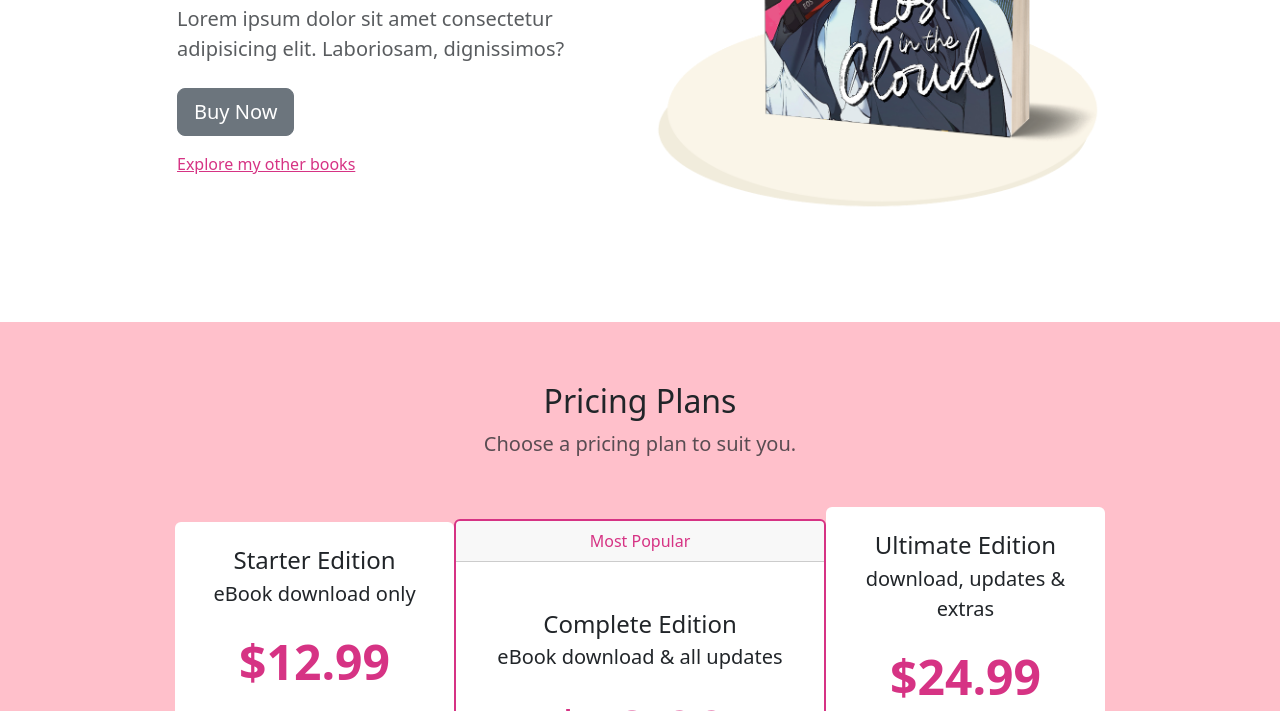
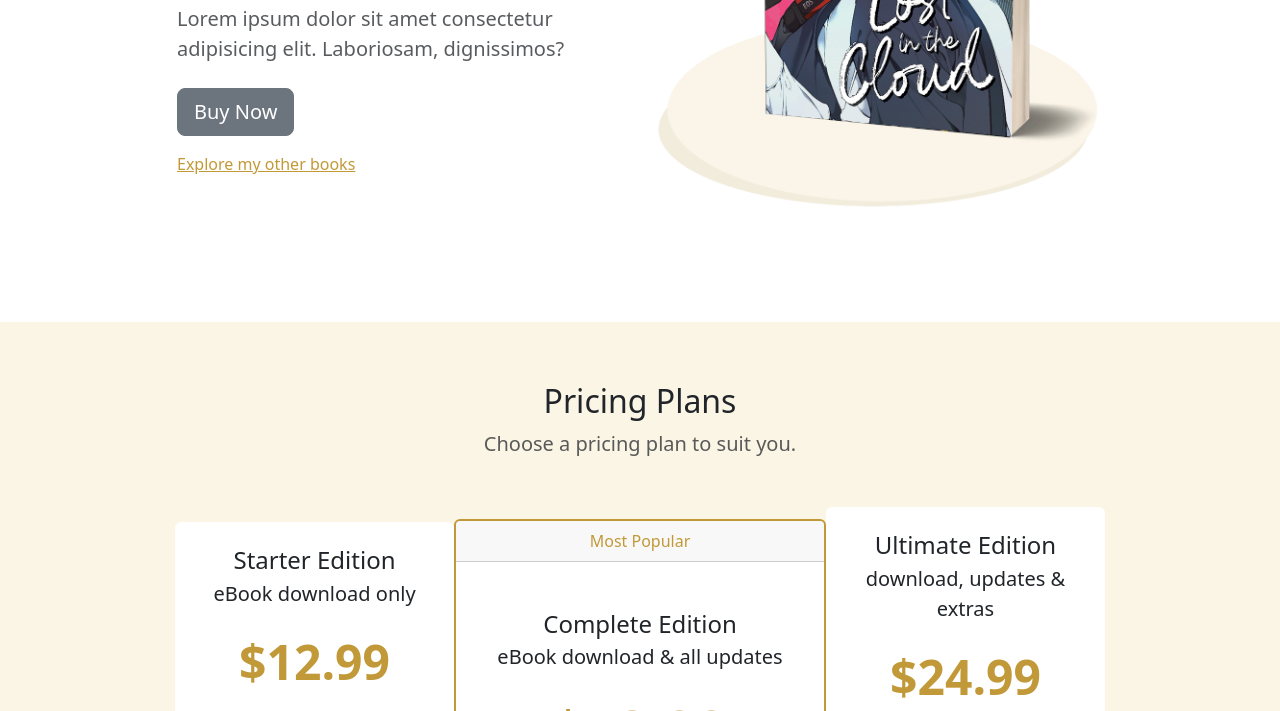
Before and after one commit to getterprykk/Bootstrap, a website: page index.html in a window 1280 px wide. Shown: the part 460-1171 px from the top of the page. Drawn offline with nearby package versions, Linux system fonts and the light colour scheme.

Commit message:
pls worlk

```diff
--- a/index.html
+++ b/index.html
@@ -1,3 +1,4 @@
+<!DOCTYPE html>
 <html lang="en">
 <head>
   <meta charset="UTF-8">
--- a/sass/main.scss
+++ b/sass/main.scss
@@ -1,7 +1,6 @@
 
-// custom variable values
-$primary: #d63384;
-$light: pink;
+$primary: #c29938;
+$light: #fbf5e5;
 
 // import the functions & variables
 @import "../node_modules/bootstrap/scss/_functions";
@@ -9,12 +8,12 @@ $light: pink;
 
 // custom theme colours
 $custom-theme-colors: (
-  "altlight": rgb(255, 255, 255),
-  "altdark": pink,);
+  "altlight": #f2ebfa,
+  "altdark": #522192
+);
 
 // merge the maps to add new theme colors
-
 $theme-colors: map-merge($custom-theme-colors, $theme-colors);
 
 // import bootstrap
-@import "~bootstrap/scss/bootstrap";
+@import '../node_modules/bootstrap/scss/bootstrap';
```
Also changed, not shown: css/main.min.css, 1 other file.
